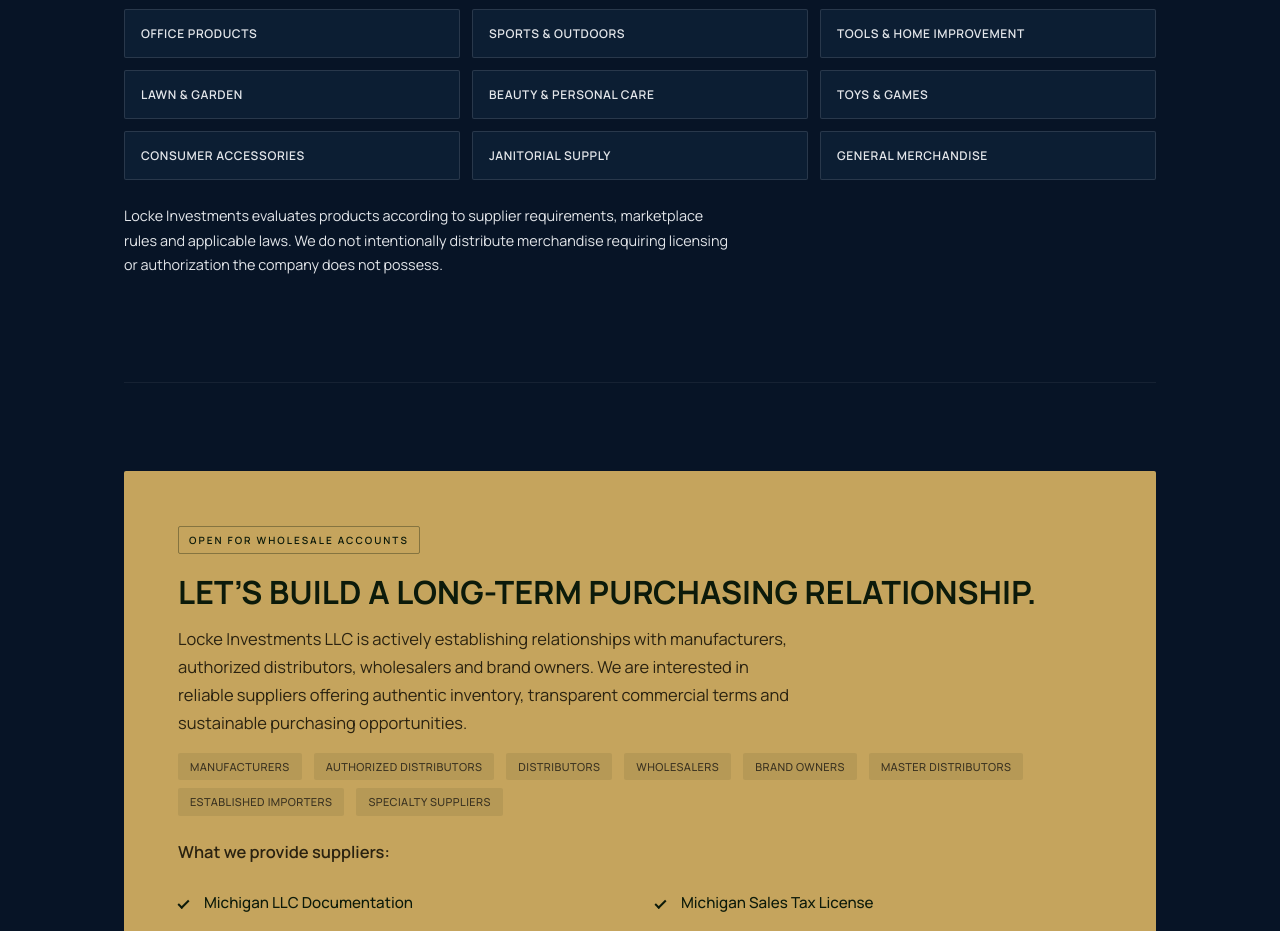
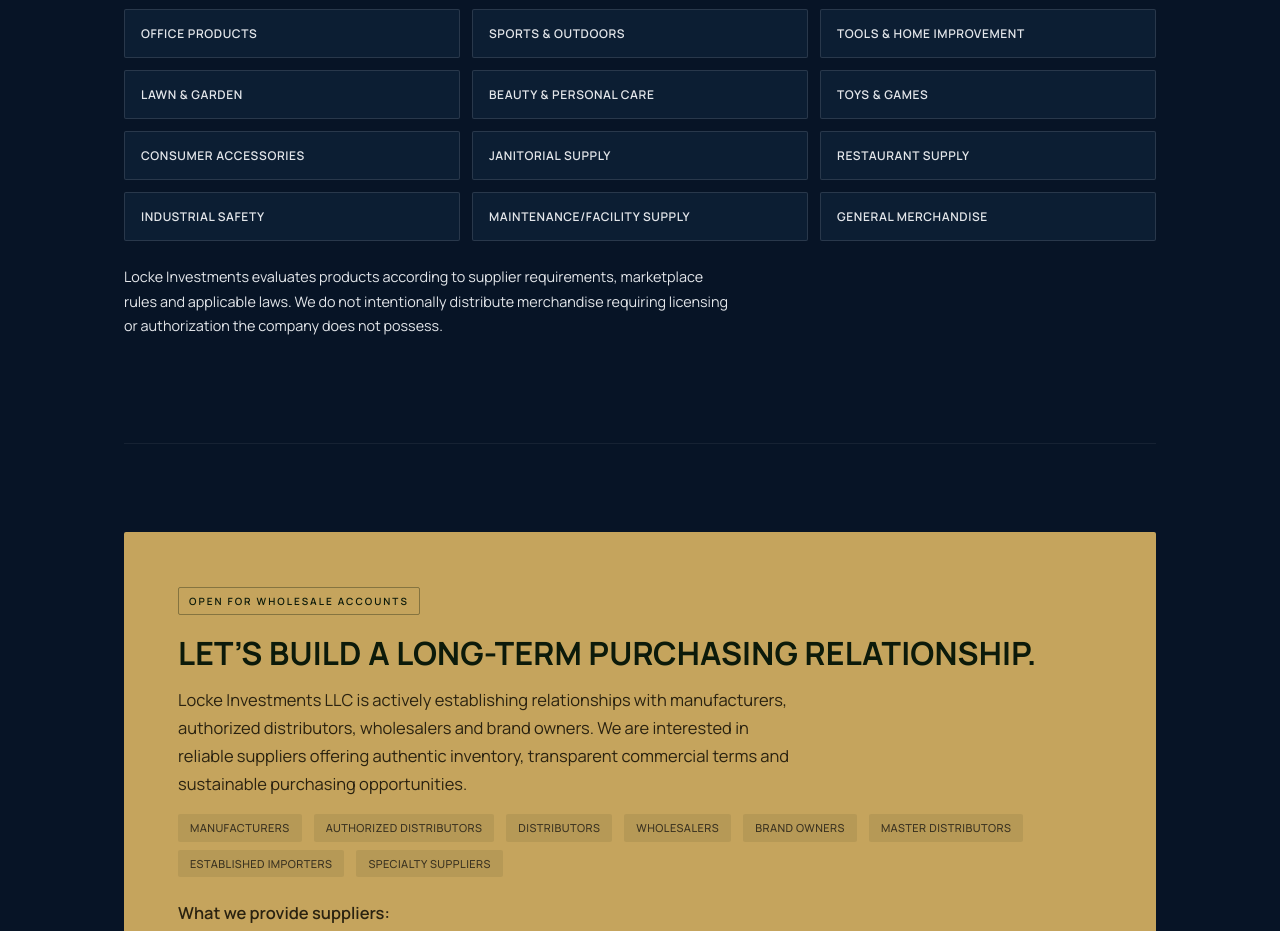
Before and after one commit to coreylocke/Locke-Investments, a plain HTML site: page index.html in a window 1280 px wide. Shown: the part 2721-3652 px from the top of the page. Drawn offline with Linux system fonts and the light colour scheme.

Commit message:
Add Restaurant Supply, Industrial Safety, Maintenance/Facility Supply categories

```diff
--- a/index.html
+++ b/index.html
@@ -488,6 +488,9 @@
         <div class="cat-item">Toys &amp; Games</div>
         <div class="cat-item">Consumer Accessories</div>
         <div class="cat-item">Janitorial Supply</div>
+        <div class="cat-item">Restaurant Supply</div>
+        <div class="cat-item">Industrial Safety</div>
+        <div class="cat-item">Maintenance/Facility Supply</div>
         <div class="cat-item">General Merchandise</div>
       </div>
 
```
